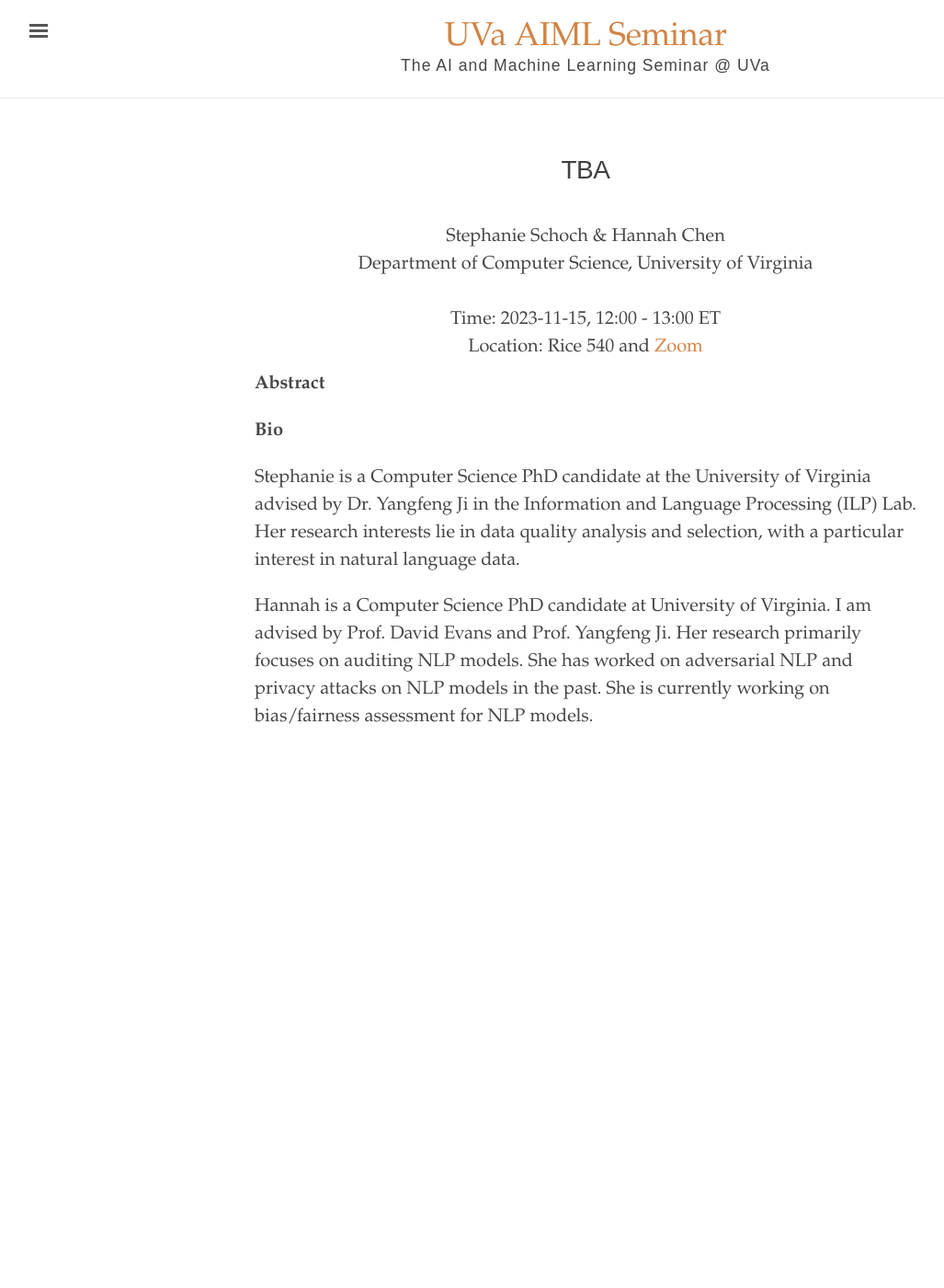
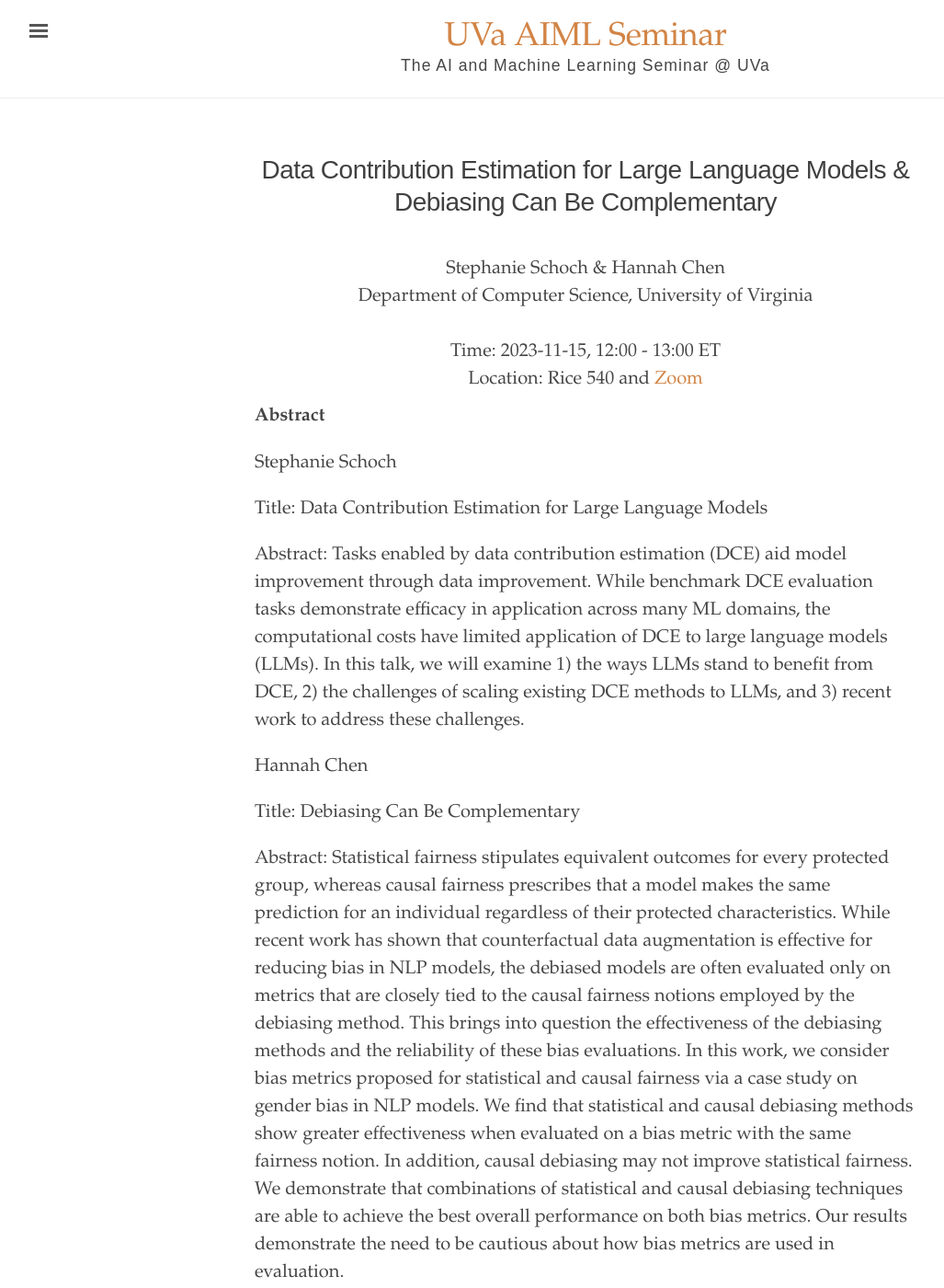
Before and after one commit to uvaml/uvaml.github.io, a Jekyll site: the page built from _texts/2023-11-15.md, in a window 1280 px wide and 1400 px high. Shown: the whole window at 92% size, without its empty margins (3-1030 px from the left). Built offline with Jekyll 4.4.1, drawn with Linux system fonts in a browser that asks for light colours.

Commit message:
Add Stephanie & Hannah

```diff
--- a/_texts/2023-11-15.md
+++ b/_texts/2023-11-15.md
@@ -1,6 +1,6 @@
 ---
 layout: post
-title: "TBA"
+title: "Data Contribution Estimation for Large Language Models & Debiasing Can Be Complementary"
 author: "Stephanie Schoch & Hannah Chen"
 homepage: ""
 image: ""
@@ -8,12 +8,24 @@ org: "Department of Computer Science, University of Virginia"
 time: 2023-11-15
 hour: 12:00 - 13:00 ET
 loc: "Rice 540"
-zoom: ""
+zoom: "https://virginia.zoom.us/j/95182576507?pwd=MXpFTmNwVGFCWGZkTHcwTXJlVzJMZz09"
 editor: Yen-Ling Kuo
 ---
 
 **Abstract**
 
+Stephanie Schoch
+
+Title: Data Contribution Estimation for Large Language Models
+
+Abstract: Tasks enabled by data contribution estimation (DCE) aid model improvement through data improvement. While benchmark DCE evaluation tasks demonstrate efficacy in application across many ML domains, the computational costs have limited application of DCE to large language models (LLMs). In this talk, we will examine 1) the ways LLMs stand to benefit from DCE, 2) the challenges of scaling existing DCE methods to LLMs, and 3) recent work to address these challenges.
+
+
+Hannah Chen
+
+Title: Debiasing Can Be Complementary
+
+Abstract: Statistical fairness stipulates equivalent outcomes for every protected group, whereas causal fairness prescribes that a model makes the same prediction for an individual regardless of their protected characteristics. While recent work has shown that counterfactual data augmentation is effective for reducing bias in NLP models, the debiased models are often evaluated only on metrics that are closely tied to the causal fairness notions employed by the debiasing method. This brings into question the effectiveness of the debiasing methods and the reliability of these bias evaluations. In this work, we consider bias metrics proposed for statistical and causal fairness via a case study on gender bias in NLP models. We find that statistical and causal debiasing methods show greater effectiveness when evaluated on a bias metric with the same fairness notion. In addition, causal debiasing may not improve statistical fairness. We demonstrate that combinations of statistical and causal debiasing techniques are able to achieve the best overall performance on both bias metrics. Our results demonstrate the need to be cautious about how bias metrics are used in evaluation.
 
 
 **Bio**
```
